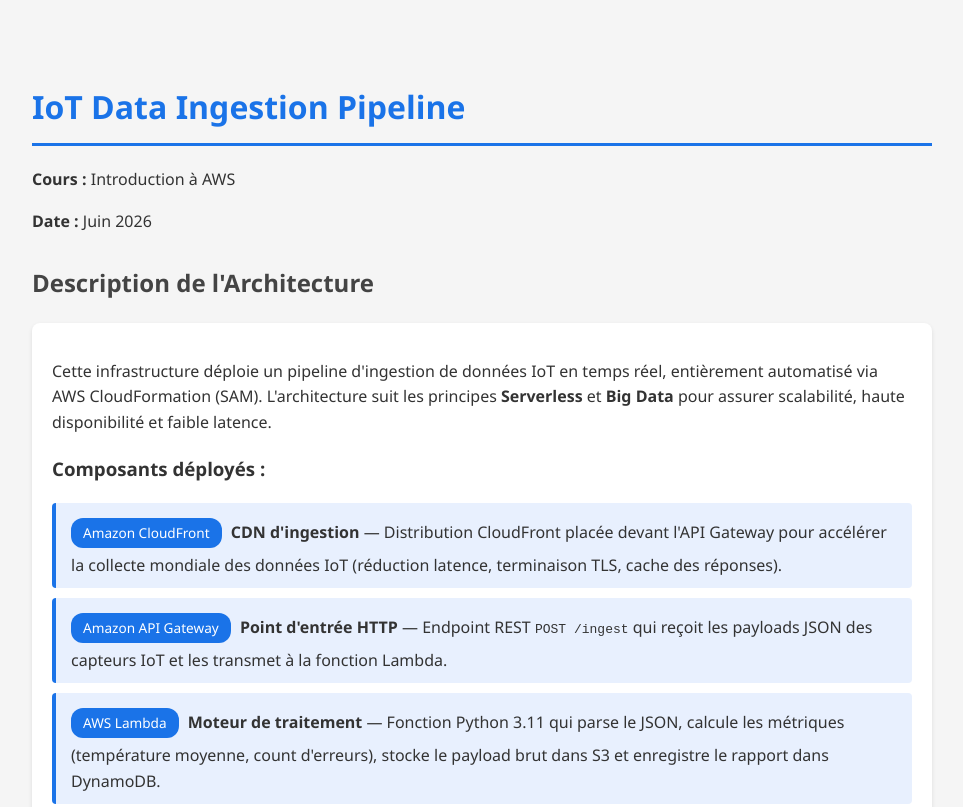
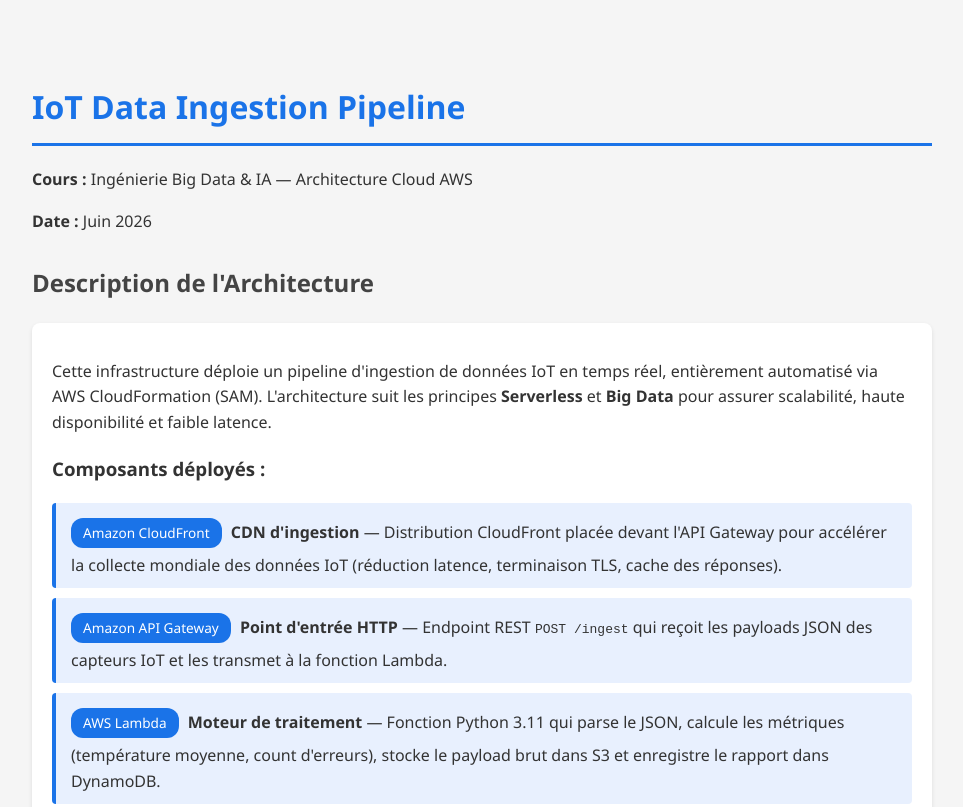
Before and after one commit to skai-shiroe/devoir-final-aws, a plain HTML site: page index.html in a window 1280 px wide. Shown: the top 807 px of the page, without its empty margins (158-1121 px from the left). Drawn offline with Linux system fonts and the light colour scheme.

Commit message:
fix: Mettre à jour le titre du cours dans la documentation HTML et ajouter le rapport de projet

```diff
--- a/index.html
+++ b/index.html
@@ -59,7 +59,7 @@
 </head>
 <body>
     <h1>IoT Data Ingestion Pipeline</h1>
-    <p><strong>Cours :</strong> Introduction à AWS</p>
+    <p><strong>Cours :</strong> Ingénierie Big Data & IA — Architecture Cloud AWS</p>
     <p><strong>Date :</strong> Juin 2026</p>
 
     <h2> Description de l'Architecture</h2>
```
Also changed, not shown: 1 other file.
